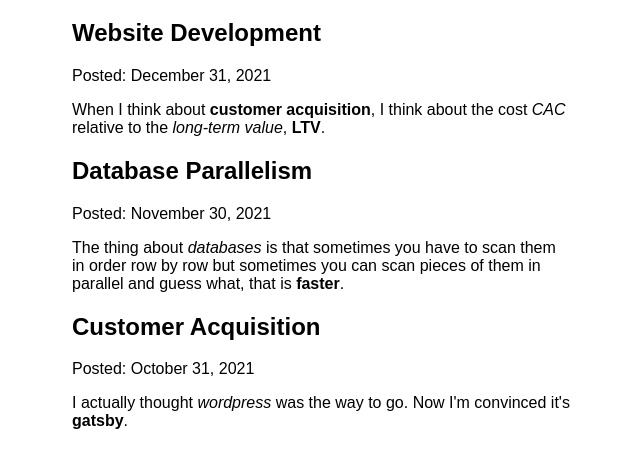
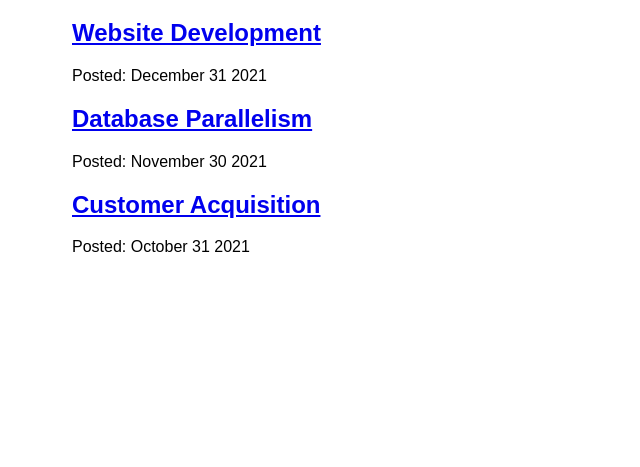
Before and after one commit to schul016/my-first-gatsby-site, a Gatsby site: page /blog in a window 1280 px wide. Shown: the part 157-624 px from the top of the page, without its empty margins (318-958 px from the left). Built offline with nearby package versions, Linux system fonts and the light colour scheme; Gatsby itself is replaced by a stand-in of ours.

Commit message:
finished step 6

```diff
--- a/src/pages/blog.js
+++ b/src/pages/blog/index.js
@@ -1,6 +1,6 @@
-import { graphql } from 'gatsby'
+import { graphql, Link } from 'gatsby'
 import * as React from 'react'
-import Layout from '../components/layout'
+import Layout from '../../components/layout'
 import { MDXRenderer } from 'gatsby-plugin-mdx'
 
 const BlogPage = ({ data }) => {
@@ -9,11 +9,12 @@ const BlogPage = ({ data }) => {
       {
         data.allMdx.nodes.map(node => (
           <article key={node.id}>
-            <h2>{node.frontmatter.title}</h2>
+            <h2>
+              <Link to={`/blog/${node.slug}`}>
+                {node.frontmatter.title}
+              </Link>
+            </h2>
             <p>Posted: {node.frontmatter.date}</p>
-            <MDXRenderer>
-              {node.body}
-            </MDXRenderer>
           </article>
         ))
       }
@@ -23,14 +24,14 @@ const BlogPage = ({ data }) => {
 
 export const query = graphql`
   query {
-    allMdx(sort: {fields: frontmatter___date, order:DESC}) {
+    allMdx(sort: {fields: frontmatter___date, order: DESC}) {
       nodes {
-        frontmatter{
+        frontmatter {
+          date(formatString: "MMMM D YYYY")
           title
-          date(formatString: "MMMM D, YYYY")
         }
         id
-        body
+        slug
       }
     }
   }
```
Also changed, not shown: src/pages/blog/{mdx.slug}.js (added, +32 -0 lines).
